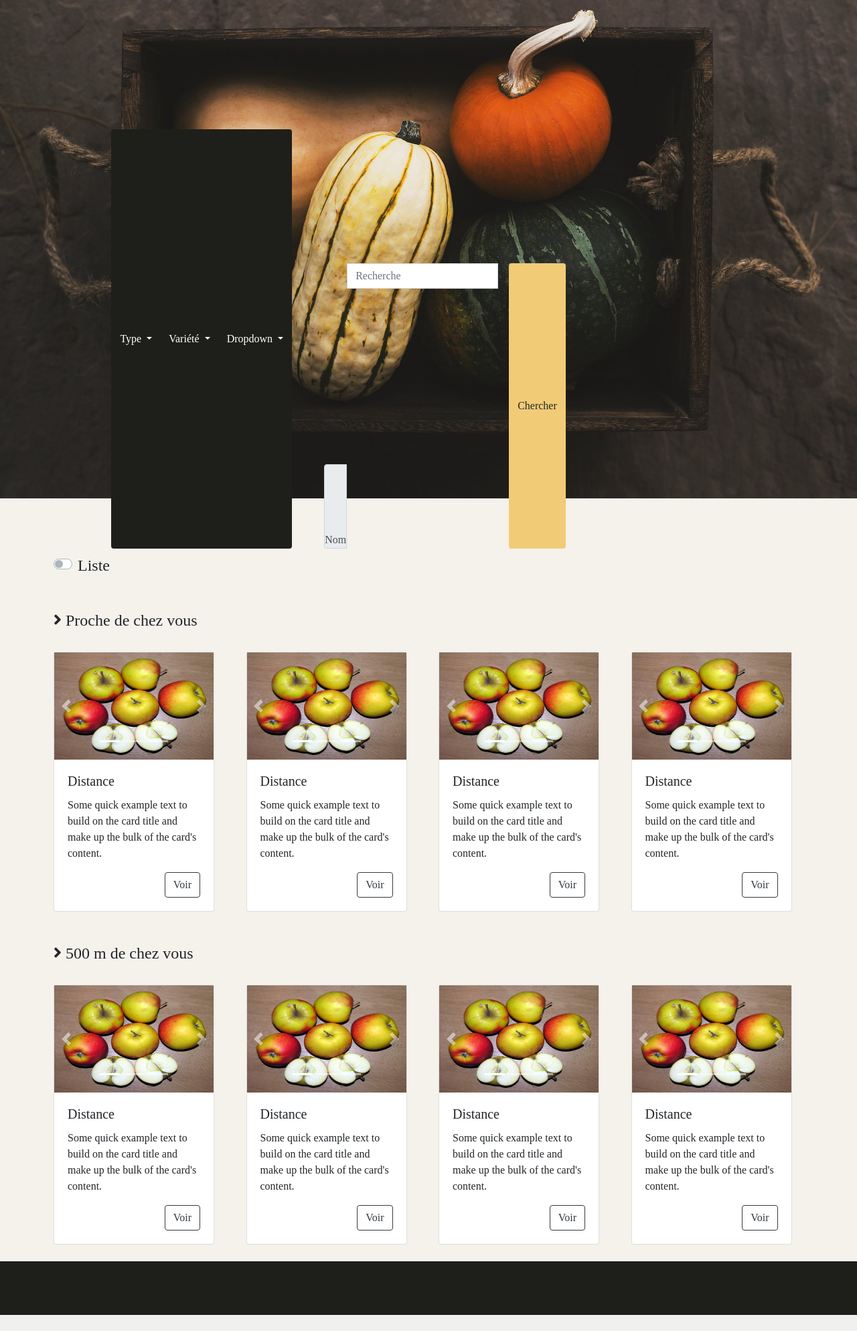
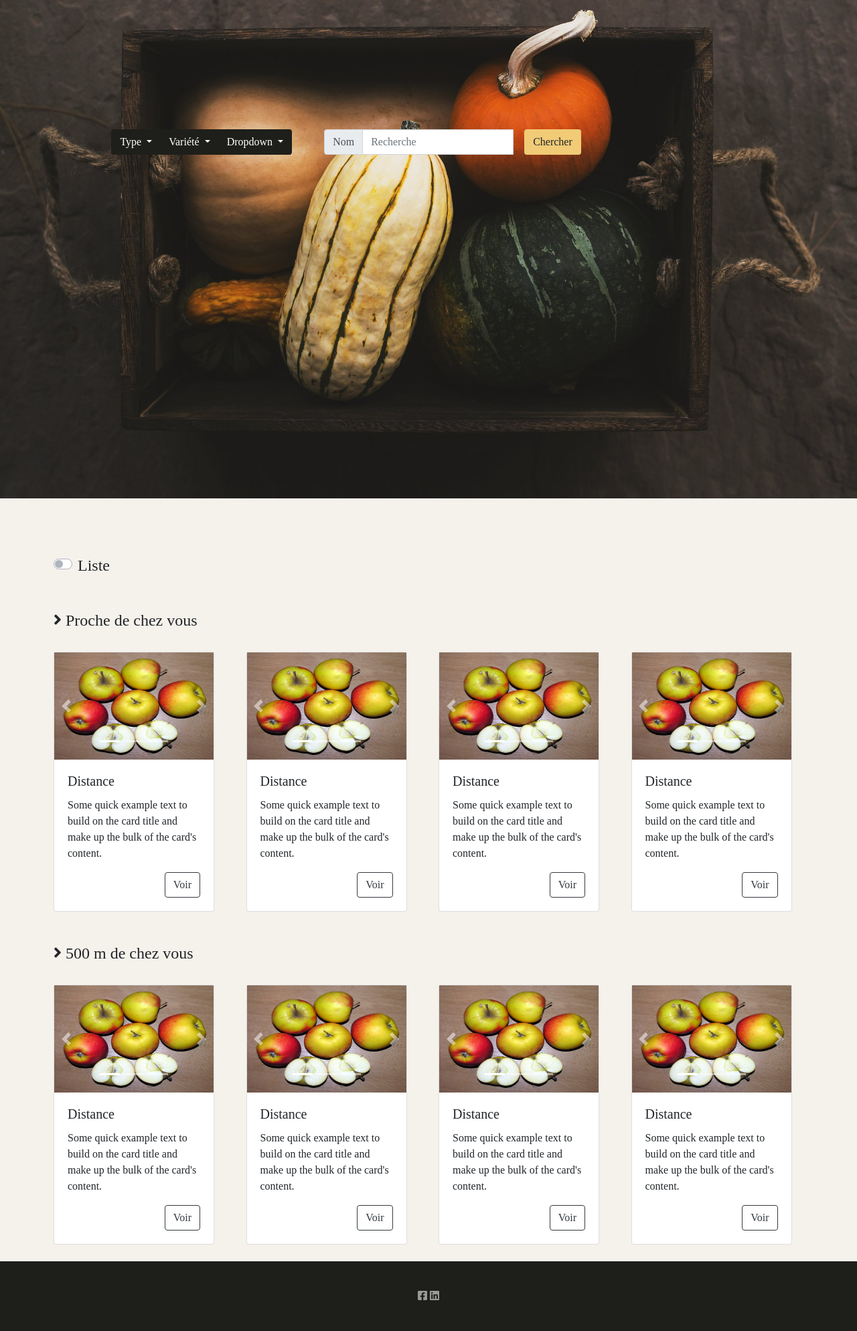
Before and after one commit to xynave/projet_verger, a PHP site: page /index.php in a window 1280 px wide. Shown: the part 56-2043 px from the top of the page at 67% size. Before the commit the page ends 2019 px from the top, so only its background shows below. Run offline with PHP 8.4, Linux system fonts and the light colour scheme.

Commit message:
rajoue footer symbole

```diff
--- a/css/style.css
+++ b/css/style.css
@@ -30,9 +30,8 @@
             .h4{
                 margin-top: -10px;
             }
-           .espace_bouton{
-               margin: 100px 0 0 0;
-               padding: 100px 0 0 0;
+           .color{
+            color: #f1cb76;
            }
 
 /* Fin Zone initialisation tout */
--- a/footer.php
+++ b/footer.php
@@ -1,3 +1,4 @@
 <footer class="footer">
-
+<i class="icon is-size-5 fab fa-facebook-square"></i>
+<i class=" icon is-size-5 fab fa-linkedin"></i>
 </footer>
--- a/imagerecherche.php
+++ b/imagerecherche.php
@@ -40,7 +40,7 @@
 
                 <div class="input-group espace_bouton ">
                   <div class="input-group-prepend espace_bouton">
-                    <div class="input-group-text  espace_bouton" id="btnGroupAddon">Nom</div>
+                    <div class="input-group-text  " id="btnGroupAddon">Nom</div>
                   </div>
                   <input type="text" class="form-control  mr-sm-3" placeholder="Recherche" aria-label="Recherche" aria-describedby="btnGroupAddon">
                   <button class="btn  " type="submit" style="background-color: #f1cb76;">Chercher</button>
--- a/menu.php
+++ b/menu.php
@@ -7,7 +7,7 @@
                     verger
                   </a>
                 <button class="navbar-toggler" type="button" data-toggle="collapse" data-target="#navbarTogglerDemo02" aria-controls="navbarTogglerDemo02" aria-expanded="false" aria-label="Toggle navigation">
-                  <span class="navbar-toggler-icon"></span>
+                  <span class="navbar-toggler-icon btn-primary"></span>
                 </button>
 
                 <div class="collapse navbar-collapse" id="navbarTogglerDemo02">
```
